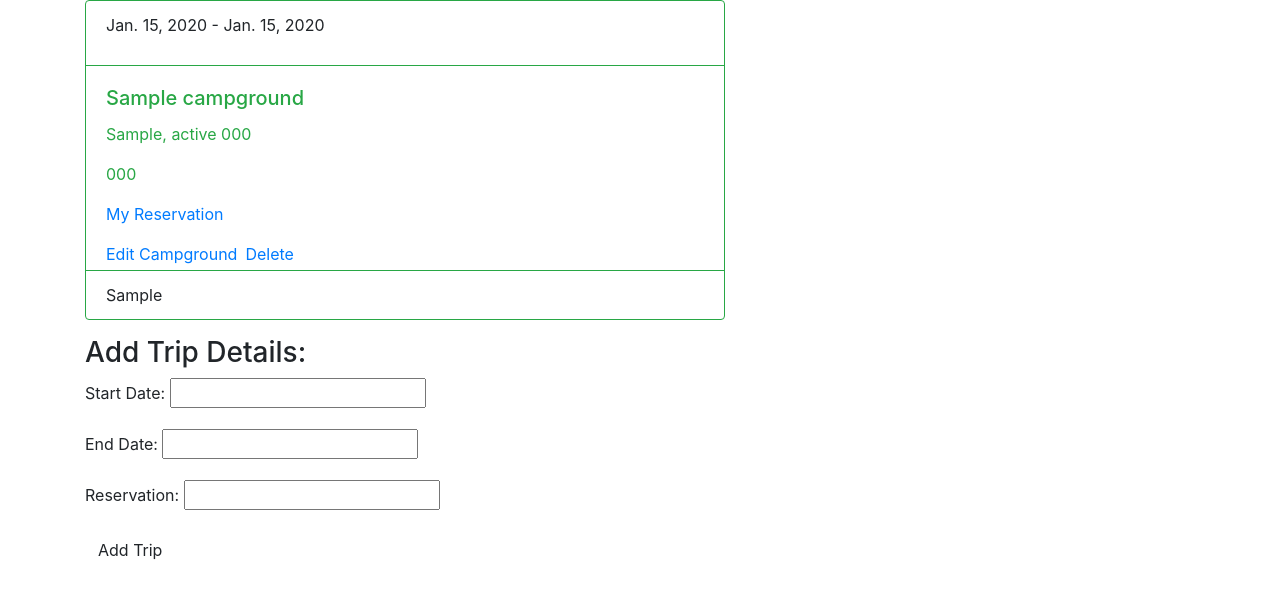
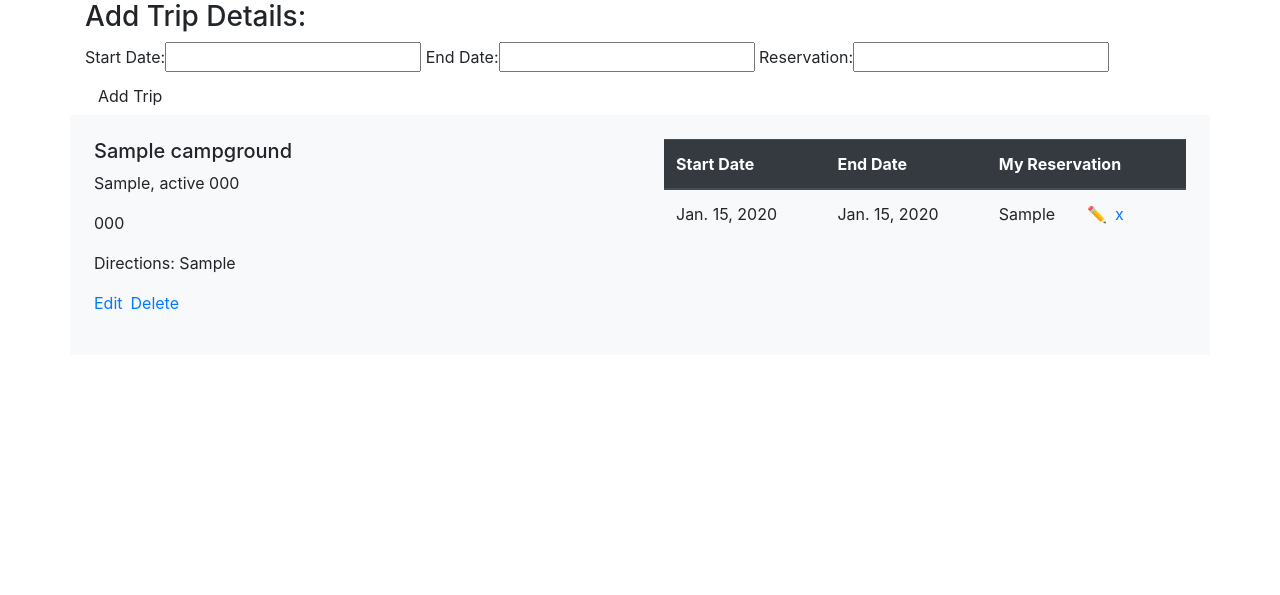
Before and after one commit to joneill129/CampOut, a Django app: template main_app/templates/campgrounds/detail.html in a window 1280 px wide. Shown: the part 56-651 px from the top of the page. Run offline with Django 3.2, Linux system fonts and the light colour scheme; the template is opened without the code that fills it: values that come from a table or form of the project are taken from there, others are empty; tables that the repository leaves empty hold one stand-in row (values such as "Sample post"); parts of the project's set-up code (start-up, migrations or seed data) failed here and were passed over.

Commit message:
add boostrap card to detail page

```diff
--- a/main_app/templates/campgrounds/detail.html
+++ b/main_app/templates/campgrounds/detail.html
@@ -1,27 +1,46 @@
 {% extends 'base.html'%}
 {% block content %}
-<div class="card border-success mb-3" style="max-width: 40rem; height: 20rem;">
-    {% for trip in campground.trip_set.all %}
-    <div class="card-header bg-transparent border-success"><p>{{ trip.startdate }} - {{ trip.enddate }}</p></div>
-    {% endfor %}
-    <div class="card-body text-success">
-      <h5 class="card-title">{{ campground.name }}</h5>
-      <p class="card-text">{{ campground.city}}, {{ campground.state}} {{ campground.zipcode }}</p>
-      <p>{{ campground.phone }}</p>
-      <p><a href='{{ trip.reservation }}'>My Reservation</p></a>
-      <p><a href="{% url 'campground_update' campground.id %}">Edit Campground</a>&ensp;<a href="{% url 'campground_delete' campground.id %}">Delete</a></p>
-
-    </div>
-    <div class="card-footer bg-transparent border-success">{{ campground.directions }}</div>
-  </div>
-  <h3>Add Trip Details:</h3>
+<h3>Add Trip Details:</h3>
   <div class=trip-from>
 
     <form action="{% url 'add_trip' campground.id %}"method='post'>
         {% csrf_token %}
-        {{ trip_form.as_p }}
+        {{ trip_form.as_table }}
         <button type="submit" class="btn">Add Trip</button>
       </form>
 
 </div>
+<div class="row g-0 bg-light position-relative">
+    <div class="col-md-6 mb-md-0 p-md-4">
+        <h5 class="mt-0">{{ campground.name }}</h5>
+        <p>{{ campground.city}}, {{ campground.state}} {{ campground.zipcode }}</p>
+        <p>{{ campground.phone }}</p>
+        <p>Directions: {{ campground.directions }}</p>
+        <p><a href="{% url 'campground_update' campground.id %}" class="stretched-link">Edit</a>&ensp;<a href="{% url 'campground_delete' campground.id %}">Delete</a></p>
+    </div>
+    <div class="col-md-6 p-4 ps-md-0">
+        <table class="table">
+            <thead class="thead-dark">
+              <tr>
+                <th scope="col">Start Date</th>
+                <th scope="col">End Date</th>
+                <th scope="col">My Reservation&ensp;</th>
+              </tr>
+            </thead>
+            {% for trip in campground.trip_set.all %}
+            <tbody>
+              <tr>
+                <td>{{ trip.startdate }}</td>
+                <td>{{ trip.enddate }}</td>
+                <td>{{ trip.reservation }}&emsp;&emsp;<a href="{% url 'campground_update' campground.id %}">✏️</a>&ensp;<a href="{% url 'campground_delete' campground.id %}">x</a></td>
+              </tr>
+            </tbody>
+            {% endfor %}
+          </table>
+
+    </div>
+  </div>
+
+
+
 {% endblock %}
--- a/main_app/urls.py
+++ b/main_app/urls.py
@@ -11,7 +11,8 @@ urlpatterns = [
     path('campgrounds/<int:pk>/update/', views.CampgroundUpdate.as_view(), name='campground_update'),
     path('campgrounds/<int:pk>/delete/', views.CampgroundDelete.as_view(), name='campground_delete'),
     path('campgrounds/<int:campground_id>/add_trip/', views.add_trip, name='add_trip'),
-    path('campgrounds/<int:pk>/', views.TripUpdate.as_view(), name='trip_update'),
+    path('campgrounds/<int:pk>/update', views.TripUpdate.as_view(), name='trip_update'),
+    path('campgrounds/<int:pk>/delete', views.TripDelete.as_view(), name='trip_delete'),
     path('campgrounds/photos', views.add_photo, name='add_photo'),
     path('accounts/signup/', views.signup, name='signup'),
 ]
```
